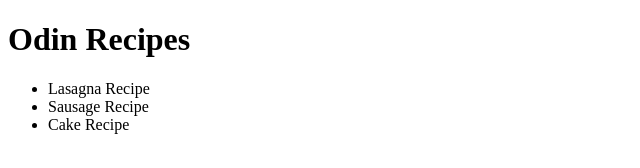
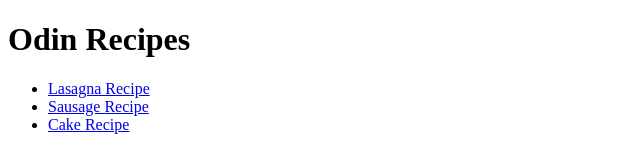
Before and after one commit to corbecks/odin-recipes, a plain HTML site: page index.html in a window 1280 px wide. Shown: the whole page, without its empty margins (0-640 px from the left). Drawn offline with Linux system fonts and the light colour scheme.

Commit message:
Added content for recipes, fixed broken links

```diff
--- a/index.html
+++ b/index.html
@@ -8,9 +8,9 @@
 <body>
     <h1>Odin Recipes</h1>
     <ul>
-        <li><a hfref="recipes/lasagna.html">Lasagna Recipe</a></li>
-        <li><a hfref="recipes/sausage.html">Sausage Recipe</a></li>
-        <li><a hfref="recipes/cake.html">Cake Recipe</a></li>
+        <li><a href="./recipes/lasagna.html">Lasagna Recipe</a></li>
+        <li><a href="./recipes/sausage.html">Sausage Recipe</a></li>
+        <li><a href="./recipes/cake.html">Cake Recipe</a></li>
     </ul>
 
 </body>
```
Also changed, not shown: recipes/cake.html (+1 -1 lines), recipes/lasagna.html (+1 -1 lines), recipes/sausage.html (+1 -1 lines).
